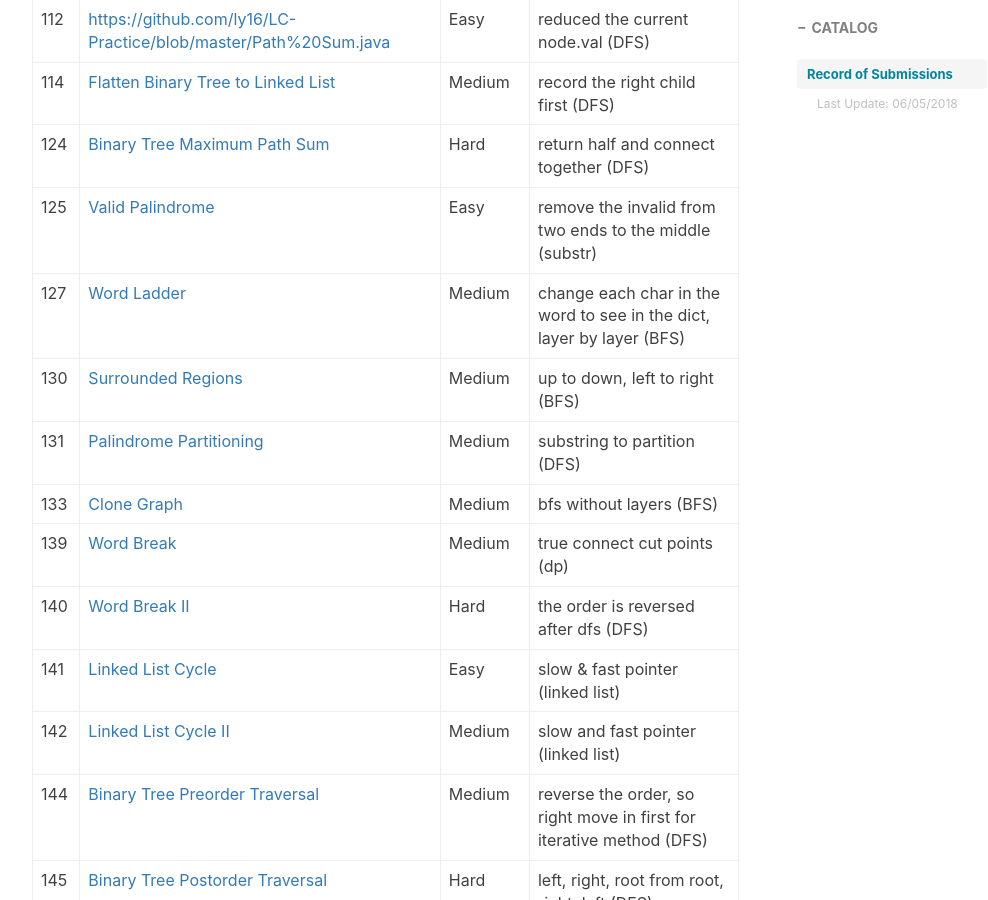
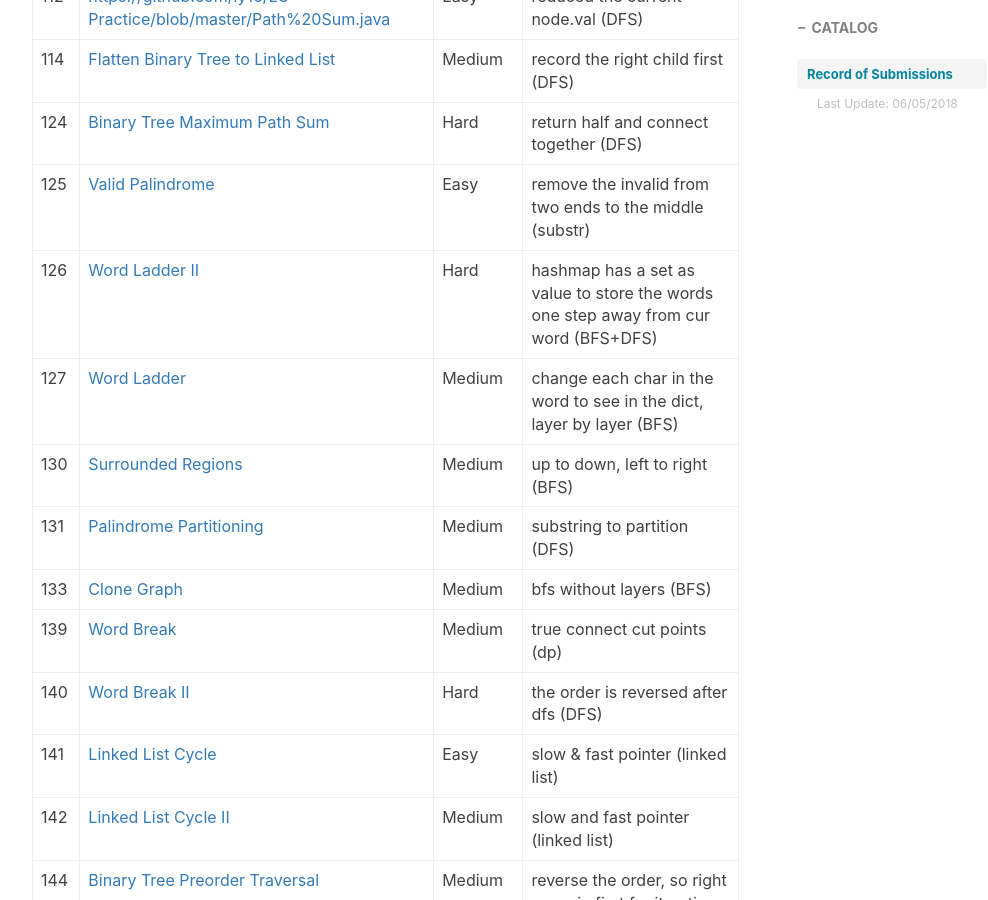
Before and after one commit to ly16/ly16.github.io, a Jekyll site: the page built from _posts/2018-05-18-leetcode-record-round1.md, in a window 1280 px wide and 900 px high, scrolled down 3562 px. Shown: the whole window, without its empty margins (233-1221 px from the left). Built offline with Jekyll 4.4.1, drawn with Linux system fonts in a browser that asks for light colours; nearby versions of some CDN libraries; comment, search, counter and statistics services are not loaded.

Commit message:
Update 2018-05-18-leetcode-record-round1.md

```diff
--- a/_posts/2018-05-18-leetcode-record-round1.md
+++ b/_posts/2018-05-18-leetcode-record-round1.md
@@ -64,6 +64,7 @@ tags:
 |114|[Flatten Binary Tree to Linked List](https://github.com/ly16/LC-Practice/blob/master/Flatten%20Binary%20Tree%20to%20Linked%20List.java)|Medium|record the right child first (DFS)|
 |124|[Binary Tree Maximum Path Sum](https://github.com/ly16/LC-Practice/blob/master/Maximum%20Path%20Sum%20Binary%20Tree%20II.java)|Hard|return half and connect together (DFS)|
 |125|[Valid Palindrome](https://github.com/ly16/LC-Practice/blob/master/Valid%20palindrome.java)|Easy|remove the invalid from two ends to the middle (substr)|
+|126|[Word Ladder II](https://github.com/ly16/LC-Practice/blob/master/Word%20Ladder%20II.java)|Hard|hashmap has a set as value to store the words one step away from cur word (BFS+DFS)|
 |127|[Word Ladder](https://github.com/ly16/LC-Practice/blob/master/Word%20Ladder.java)|Medium|change each char in the word to see in the dict, layer by layer (BFS)|
 |130|[Surrounded Regions](https://github.com/ly16/LC-Practice/blob/master/Surrounded%20Regions.java)|Medium|up to down, left to right (BFS)|
 |131|[Palindrome Partitioning](https://github.com/ly16/LC-Practice/blob/master/Palindrome%20Partitioning.java)|Medium|substring to partition (DFS)|
```
